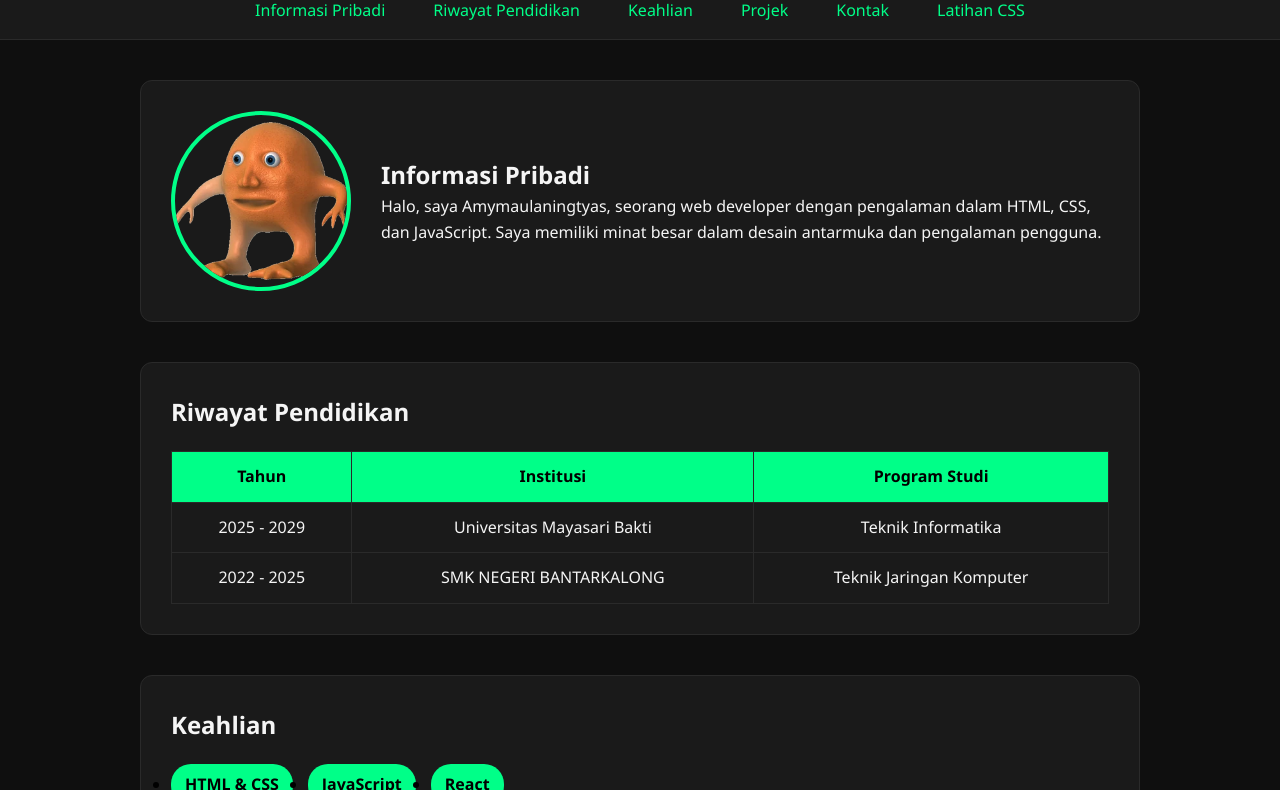
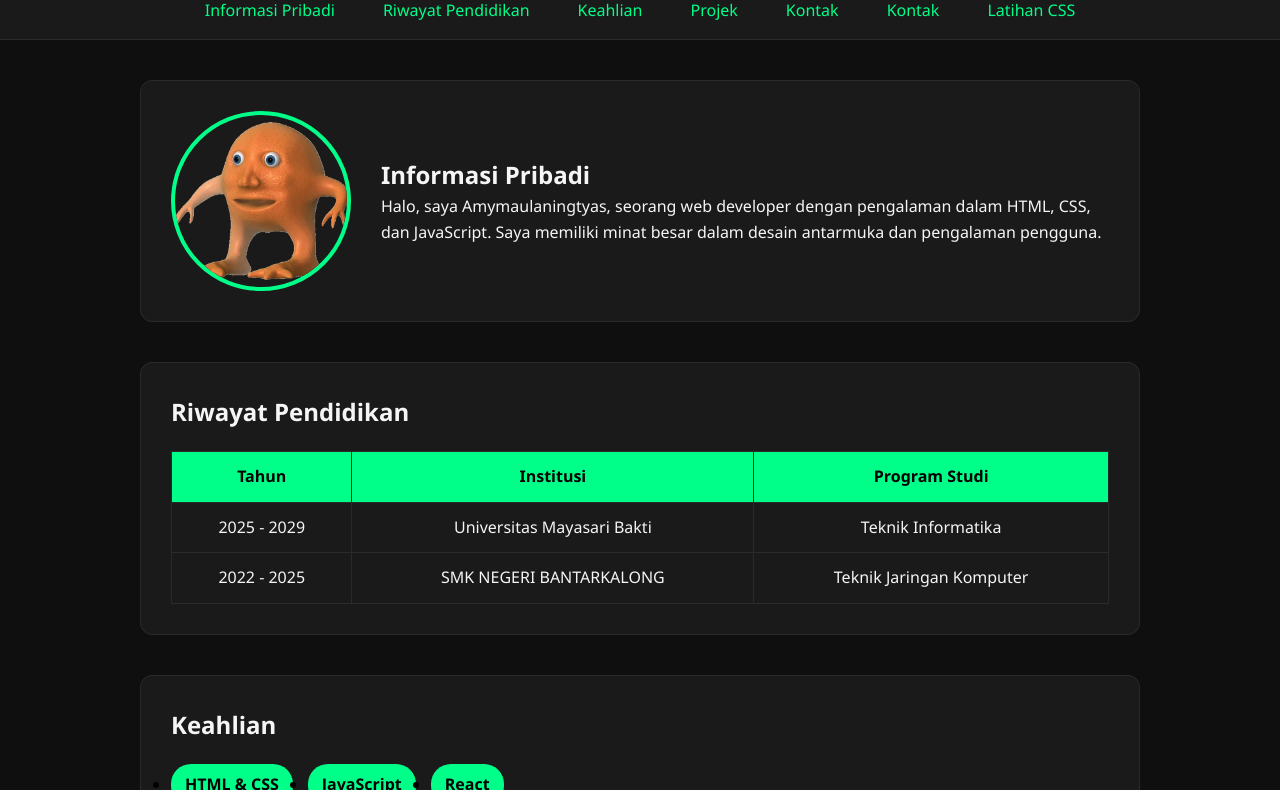
Before and after one commit to amyyma1313-a11y/amymaulaningtyas, a plain HTML site: page index.html in a window 1280 px wide. Shown: the part 78-868 px from the top of the page. Drawn offline with Linux system fonts and the light colour scheme.

Commit message:
Update index.html

```diff
--- a/index.html
+++ b/index.html
@@ -27,6 +27,7 @@
                 <li><a href="#pendidikan">Riwayat Pendidikan</a></li>
                 <li><a href="#keahlian">Keahlian</a></li>
                 <li><a href="#projek">Projek</a></li>
+                <li><a href="#kontak">Kontak</a></li>
                 <li><a href="#kontak">Kontak</a></li>
                 <li><a href="lat_css.html " class="btn">Latihan CSS</a></li>
 
```
